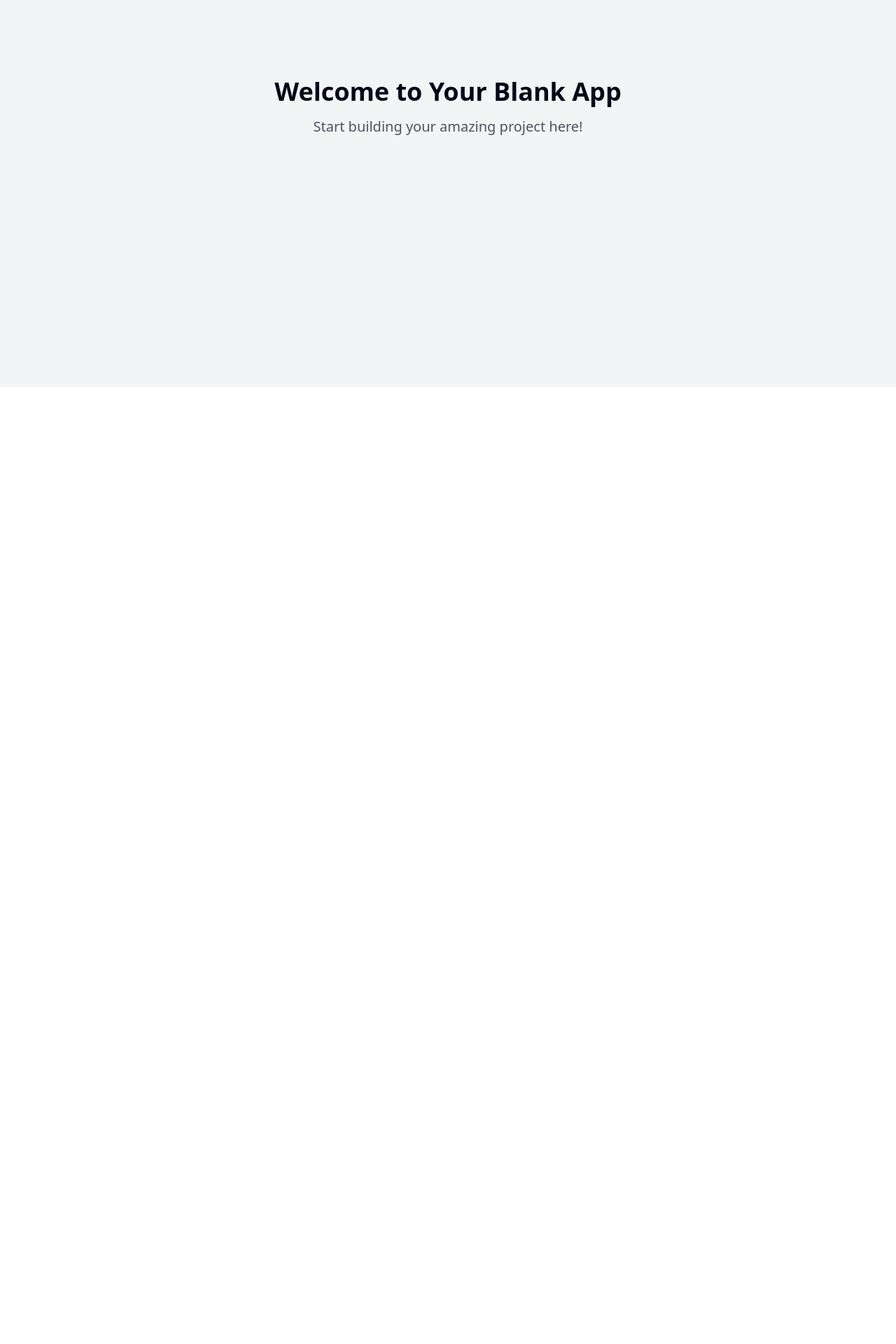
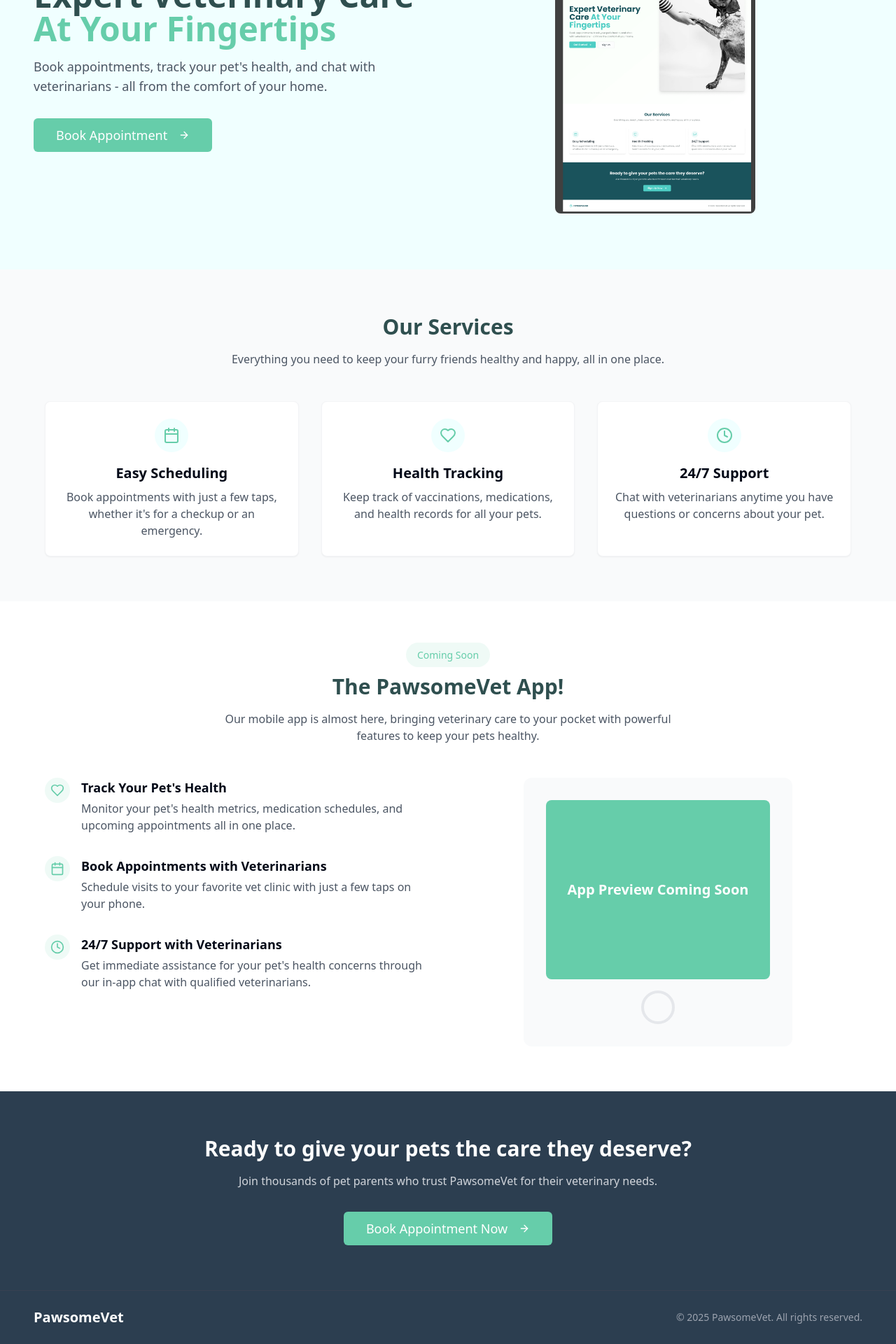
Before and after one commit to Angelalema/vetsight, a React (Vite) app: page / in a window 1280 px wide. Shown: the part 247-2167 px from the top of the page at 70% size. Before the commit the page ends 800 px from the top, so only its background shows below. Built offline with nearby package versions, Linux system fonts and the light colour scheme.

Commit message:
feat: Implement landing page
Implement a landing page with a CTA button for booking appointments and information about an upcoming app.

```diff
--- a/index.html
+++ b/index.html
@@ -1,14 +1,15 @@
+
 <!DOCTYPE html>
-<html lang="en">
+<html lang="es">
   <head>
     <meta charset="UTF-8" />
     <meta name="viewport" content="width=device-width, initial-scale=1.0" />
-    <title>happy-tails-booking-page</title>
-    <meta name="description" content="Lovable Generated Project" />
-    <meta name="author" content="Lovable" />
+    <title>PawsomeVet - Cuidado Veterinario Experto</title>
+    <meta name="description" content="Reserva citas con veterinarios, haz seguimiento a la salud de tus mascotas y chatea con veterinarios, todo desde la comodidad de tu hogar." />
+    <meta name="author" content="PawsomeVet" />
 
-    <meta property="og:title" content="happy-tails-booking-page" />
-    <meta property="og:description" content="Lovable Generated Project" />
+    <meta property="og:title" content="PawsomeVet - Cuidado Veterinario Experto" />
+    <meta property="og:description" content="Reserva citas con veterinarios, haz seguimiento a la salud de tus mascotas y chatea con veterinarios, todo desde la comodidad de tu hogar." />
     <meta property="og:type" content="website" />
     <meta property="og:image" content="https://lovable.dev/opengraph-image-p98pqg.png" />
 
--- /dev/null
+++ b/src/components/ComingSoon.tsx
@@ -0,0 +1,76 @@
+
+import { HeartIcon, Calendar, Clock } from "lucide-react";
+
+const AppFeature = ({
+  title,
+  description,
+  icon: Icon,
+}: {
+  title: string;
+  description: string;
+  icon: React.ElementType;
+}) => {
+  return (
+    <div className="flex items-start">
+      <div className="p-2 bg-vet-primary bg-opacity-10 rounded-full mr-4">
+        <Icon className="h-5 w-5 text-vet-primary" />
+      </div>
+      <div>
+        <h3 className="font-semibold text-lg mb-1">{title}</h3>
+        <p className="text-gray-600">{description}</p>
+      </div>
+    </div>
+  );
+};
+
+const ComingSoon = () => {
+  return (
+    <div className="py-16 px-6 md:px-12 bg-white">
+      <div className="max-w-6xl mx-auto">
+        <div className="text-center mb-12">
+          <span className="bg-vet-primary bg-opacity-10 text-vet-primary px-4 py-2 rounded-full text-sm font-medium">
+            Coming Soon
+          </span>
+          <h2 className="text-3xl font-bold text-vet-dark mt-4 mb-4">
+            The PawsomeVet App!
+          </h2>
+          <p className="max-w-2xl mx-auto text-gray-600">
+            Our mobile app is almost here, bringing veterinary care to your pocket with powerful features to keep your pets healthy.
+          </p>
+        </div>
+
+        <div className="grid grid-cols-1 md:grid-cols-2 gap-x-12 gap-y-8">
+          <div className="flex flex-col space-y-8">
+            <AppFeature
+              title="Track Your Pet's Health"
+              description="Monitor your pet's health metrics, medication schedules, and upcoming appointments all in one place."
+              icon={HeartIcon}
+            />
+            <AppFeature
+              title="Book Appointments with Veterinarians"
+              description="Schedule visits to your favorite vet clinic with just a few taps on your phone."
+              icon={Calendar}
+            />
+            <AppFeature
+              title="24/7 Support with Veterinarians"
+              description="Get immediate assistance for your pet's health concerns through our in-app chat with qualified veterinarians."
+              icon={Clock}
+            />
+          </div>
+          <div className="flex justify-center items-center mt-8 md:mt-0">
+            <div className="bg-gray-50 p-8 rounded-xl w-full max-w-sm">
+              <div className="bg-vet-primary rounded-lg h-64 flex items-center justify-center">
+                <span className="text-white font-semibold text-xl">App Preview Coming Soon</span>
+              </div>
+              <div className="flex justify-center mt-4">
+                <div className="h-12 w-12 rounded-full border-4 border-gray-200"></div>
+              </div>
+            </div>
+          </div>
+        </div>
+      </div>
+    </div>
+  );
+};
+
+export default ComingSoon;
--- /dev/null
+++ b/src/components/Footer.tsx
@@ -0,0 +1,36 @@
+
+import { Button } from "@/components/ui/button";
+import { ArrowRight } from "lucide-react";
+
+const Footer = () => {
+  return (
+    <div className="bg-vet-footer text-white">
+      <div className="py-16 px-6 md:px-12">
+        <div className="text-center max-w-3xl mx-auto">
+          <h2 className="text-3xl font-bold mb-4">
+            Ready to give your pets the care they deserve?
+          </h2>
+          <p className="mb-8 text-gray-300">
+            Join thousands of pet parents who trust PawsomeVet for their veterinary needs.
+          </p>
+          <Button className="bg-vet-primary hover:bg-vet-accent text-white py-6 px-8 rounded-md text-lg flex mx-auto items-center">
+            Book Appointment Now
+            <ArrowRight className="ml-2 h-5 w-5" />
+          </Button>
+        </div>
+      </div>
+      <div className="border-t border-gray-700 py-6 px-6 md:px-12">
+        <div className="flex flex-col md:flex-row justify-between items-center">
+          <div className="mb-4 md:mb-0">
+            <span className="text-white text-xl font-bold">PawsomeVet</span>
+          </div>
+          <div className="text-gray-400 text-sm">
+            © {new Date().getFullYear()} PawsomeVet. All rights reserved.
+          </div>
+        </div>
+      </div>
+    </div>
+  );
+};
+
+export default Footer;
--- /dev/null
+++ b/src/components/Hero.tsx
@@ -0,0 +1,34 @@
+
+import { Button } from "@/components/ui/button";
+import { ArrowRight } from "lucide-react";
+
+const Hero = () => {
+  return (
+    <div className="w-full flex flex-col lg:flex-row bg-vet-light py-10 px-6 md:px-12 lg:py-20">
+      <div className="w-full lg:w-1/2 flex flex-col justify-center">
+        <h1 className="text-4xl md:text-5xl font-bold text-vet-dark mb-4">
+          Expert Veterinary Care{" "}
+          <span className="text-vet-primary">At Your Fingertips</span>
+        </h1>
+        <p className="text-gray-600 mb-8 text-lg">
+          Book appointments, track your pet's health, and chat with veterinarians - all from the comfort of your home.
+        </p>
+        <div className="flex flex-col sm:flex-row gap-4 mb-6">
+          <Button className="bg-vet-primary hover:bg-vet-accent text-white py-6 px-8 rounded-md text-lg w-full sm:w-auto">
+            Book Appointment
+            <ArrowRight className="ml-2 h-5 w-5" />
+          </Button>
+        </div>
+      </div>
+      <div className="w-full lg:w-1/2 flex items-center justify-center mt-8 lg:mt-0">
+        <img
+          src="/lovable-uploads/be0e2d2c-3a03-4497-8ee0-ee8e6024e0a9.png"
+          alt="Person and dog high-fiving"
+          className="rounded-lg max-h-[400px] object-contain"
+        />
+      </div>
+    </div>
+  );
+};
+
+export default Hero;
--- /dev/null
+++ b/src/components/Navbar.tsx
@@ -0,0 +1,23 @@
+
+import { Button } from "@/components/ui/button";
+import { Link } from "react-router-dom";
+
+const Navbar = () => {
+  return (
+    <nav className="w-full py-4 px-6 md:px-12 flex items-center justify-between bg-white">
+      <Link to="/" className="flex items-center">
+        <span className="text-vet-primary text-2xl font-bold">PawsomeVet</span>
+      </Link>
+      <div className="flex items-center space-x-4">
+        <Button variant="link" className="text-gray-600">
+          Login
+        </Button>
+        <Button className="bg-vet-primary hover:bg-vet-accent text-white">
+          Sign Up
+        </Button>
+      </div>
+    </nav>
+  );
+};
+
+export default Navbar;
--- /dev/null
+++ b/src/components/Services.tsx
@@ -0,0 +1,54 @@
+
+import { Calendar, HeartIcon, Clock } from "lucide-react";
+
+const ServiceItem = ({
+  title,
+  description,
+  icon: Icon,
+}: {
+  title: string;
+  description: string;
+  icon: React.ElementType;
+}) => {
+  return (
+    <div className="flex flex-col items-center text-center p-6 border border-gray-100 rounded-lg shadow-sm bg-white">
+      <div className="p-3 bg-vet-light rounded-full mb-4">
+        <Icon className="h-6 w-6 text-vet-primary" />
+      </div>
+      <h3 className="text-xl font-semibold mb-2">{title}</h3>
+      <p className="text-gray-600">{description}</p>
+    </div>
+  );
+};
+
+const Services = () => {
+  return (
+    <div className="py-16 px-6 md:px-12 bg-gray-50">
+      <div className="text-center mb-12">
+        <h2 className="text-3xl font-bold text-vet-dark mb-4">Our Services</h2>
+        <p className="max-w-2xl mx-auto text-gray-600">
+          Everything you need to keep your furry friends healthy and happy, all in one place.
+        </p>
+      </div>
+      <div className="grid grid-cols-1 md:grid-cols-3 gap-8 max-w-6xl mx-auto">
+        <ServiceItem
+          title="Easy Scheduling"
+          description="Book appointments with just a few taps, whether it's for a checkup or an emergency."
+          icon={Calendar}
+        />
+        <ServiceItem
+          title="Health Tracking"
+          description="Keep track of vaccinations, medications, and health records for all your pets."
+          icon={HeartIcon}
+        />
+        <ServiceItem
+          title="24/7 Support"
+          description="Chat with veterinarians anytime you have questions or concerns about your pet."
+          icon={Clock}
+        />
+      </div>
+    </div>
+  );
+};
+
+export default Services;
--- a/src/pages/Index.tsx
+++ b/src/pages/Index.tsx
@@ -1,12 +1,20 @@
-// Update this page (the content is just a fallback if you fail to update the page)
+
+import Navbar from "@/components/Navbar";
+import Hero from "@/components/Hero";
+import Services from "@/components/Services";
+import ComingSoon from "@/components/ComingSoon";
+import Footer from "@/components/Footer";
 
 const Index = () => {
   return (
-    <div className="min-h-screen flex items-center justify-center bg-gray-100">
-      <div className="text-center">
-        <h1 className="text-4xl font-bold mb-4">Welcome to Your Blank App</h1>
-        <p className="text-xl text-gray-600">Start building your amazing project here!</p>
-      </div>
+    <div className="flex flex-col min-h-screen">
+      <Navbar />
+      <main className="flex-grow">
+        <Hero />
+        <Services />
+        <ComingSoon />
+      </main>
+      <Footer />
     </div>
   );
 };
--- a/tailwind.config.ts
+++ b/tailwind.config.ts
@@ -1,3 +1,4 @@
+
 import type { Config } from "tailwindcss";
 
 export default {
@@ -61,6 +62,13 @@ export default {
 					'accent-foreground': 'hsl(var(--sidebar-accent-foreground))',
 					border: 'hsl(var(--sidebar-border))',
 					ring: 'hsl(var(--sidebar-ring))'
+				},
+				vet: {
+					primary: '#66CDAA',
+					dark: '#2F4F4F',
+					light: '#F0FFFF',
+					accent: '#5F9EA0',
+					footer: '#2C3E50'
 				}
 			},
 			borderRadius: {
```
Also changed, not shown: public/lovable-uploads/be0e2d2c-3a03-4497-8ee0-ee8e6024e0a9.png (added).
